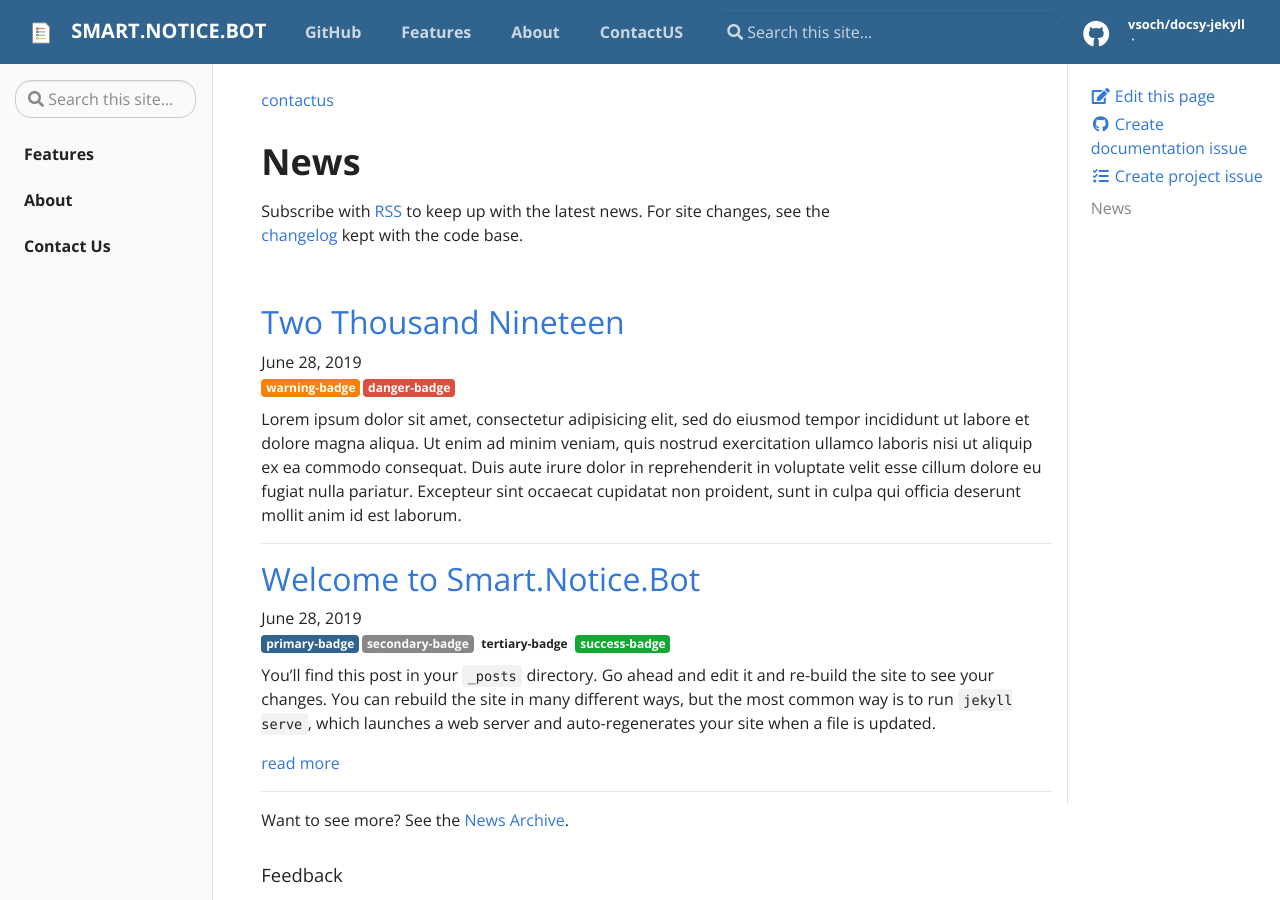
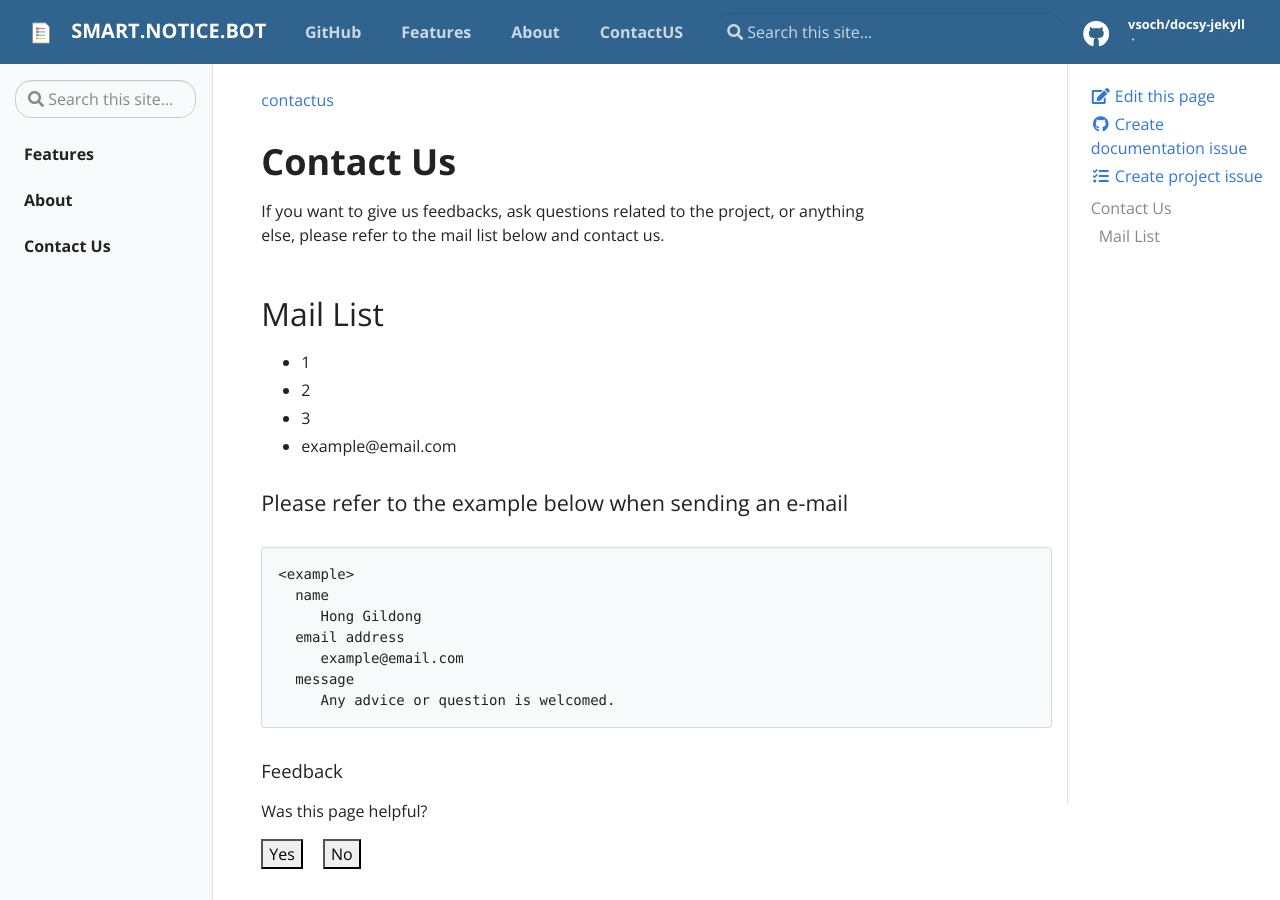
Before and after one commit to Smart-Notice-Bot/Smart.Notice.Bot, a Jekyll site: the page built from blog/pages/contactus.md, in a window 1280 px wide and 900 px high. Built offline with Jekyll 4.4.1, drawn with Linux system fonts in a browser that asks for light colours.

Commit message:
Update contactus.md

```diff
--- a/blog/pages/contactus.md
+++ b/blog/pages/contactus.md
@@ -3,24 +3,22 @@
 permalink: /contactus/
 ---
 
-# News
+# Contact Us
 
-<p>Subscribe with <a href="{{ site.baseurl }}/feed.xml">RSS</a> to keep up with the latest news.
-For site changes, see the <a href="https://github.com/{{ site.github_user }}/{{ site.github_repo }}/blob/master/CHANGELOG.md">changelog</a> kept with the code base.</p>
+<p>If you want to give us feedbacks, ask questions related to the project, or anything else, please refer to the mail list below and contact us.</p>
 
-<br>
+<h2> Mail List </h2>
 
-{% for post in site.posts limit:10 %}
-   <div class="post-preview">
-   <h2><a href="{{ site.baseurl }}{{ post.url }}">{{ post.title }}</a></h2>
-   <span class="post-date">{{ post.date | date: "%B %d, %Y" }}</span><br>
-   {% if post.badges %}{% for badge in post.badges %}<span class="badge badge-{{ badge.type }}">{{ badge.tag }}</span>{% endfor %}{% endif %}
-   {{ post.content | split:'<!--more-->' | first }}
-   {% if post.content contains '<!--more-->' %}
-      <a href="{{ site.baseurl }}{{ post.url }}">read more</a>
-   {% endif %}
-   </div>
-   <hr>
-{% endfor %}
+- 1
+- 2
+- 3
+- example@email.com
 
-Want to see more? See the <a href="{{ site.baseurl }}/archive/">News Archive</a>.
+<h4>Please refer to the example below when sending an e-mail</h4>
+    <example>
+      name
+         Hong Gildong
+      email address
+         example@email.com
+      message
+         Any advice or question is welcomed.
```
